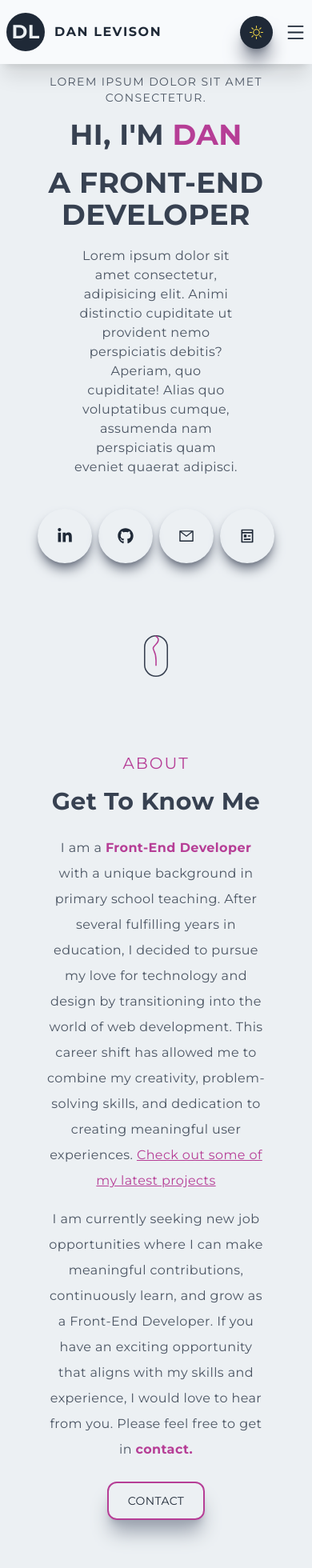
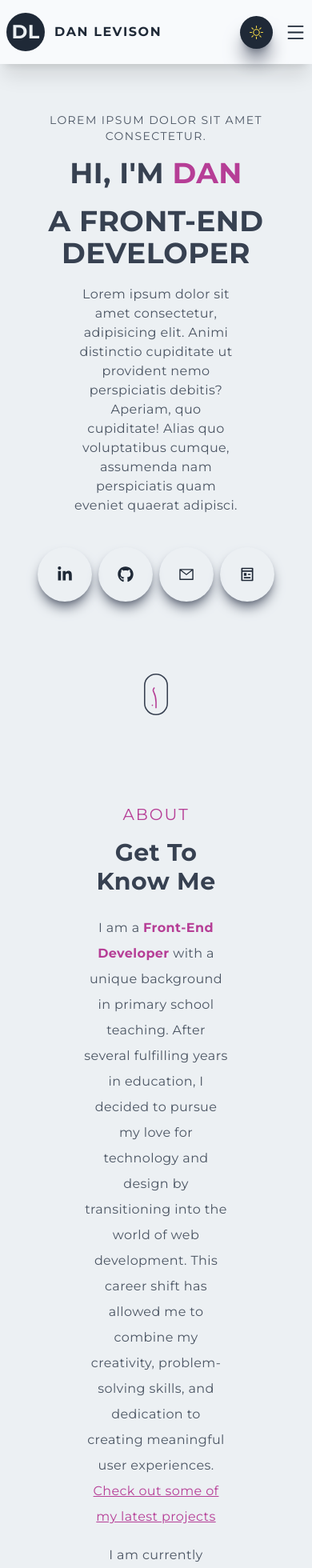
Before and after one commit to danlevison/portfolio, a Next.js app: page / in a window 390 px wide. Shown: the top 1960 px of the page at 80% size. Built offline with nearby package versions, Linux system fonts and the light colour scheme.

Commit message:
fix: spacing on mobile

```diff
--- a/src/app/page.js
+++ b/src/app/page.js
@@ -6,7 +6,7 @@ import Contact from "@/components/Contact";
 
 export default function Home() {
   return (
-      <main className="min-h-screen flex flex-col items-center justify-between p-12 sm:p-24">
+      <main className="min-h-screen flex flex-col items-center justify-between sm:p-12 p-24">
         <Main />
         <About />
         <Skills />
--- a/src/components/About.jsx
+++ b/src/components/About.jsx
@@ -4,7 +4,7 @@ import Link from "next/link"
 
 const About = () => {
   return (
-    <section id="about" className="w-full md:h-screen p-2 flex items-center py-12">
+    <section id="about" className="w-full md:h-screen p-2 flex items-center py-16">
         <div className="max-w-[1240px] m-auto">
             <div className="flex flex-col justify-center items-center text-center sm:text-left">
                 <p className="uppercase text-xl tracking-widest text-accent dark:text-accentDark">About</p>
--- a/src/components/Contact.jsx
+++ b/src/components/Contact.jsx
@@ -27,7 +27,7 @@ const Contact = () => {
   }
 
   return (
-    <section id="contact" className="w-full lg:h-screen py-12 md:py-16">
+    <section id="contact" className="w-full lg:h-screen">
       <div className="max-w-[800px] m-auto px-2 md:py-16 w-full">
         <p className="text-xl tracking-widest uppercase text-accent dark:text-accentDark text-center">Contact</p>
         <h2 className="py-4 lg:text-5xl capitalize text-center text-primaryHeading dark:text-primaryHeadingDark">Get in touch</h2>
--- a/src/components/Main.jsx
+++ b/src/components/Main.jsx
@@ -7,7 +7,7 @@ import MouseScroll from "./MouseScroll"
 
 const Main = () => {
   return (
-    <section id="home" className="w-full h-[130vh] xs:h-screen text-center py-12">
+    <section id="home" className="w-full h-screen text-center">
         <div className="max-w-[1240px] w-full h-full mx-auto p-2 flex flex-col justify-center items-center">
             <div>
                 <p className="uppercase text-sm tracking-widest text-primaryText dark:text-primaryTextDark">Lorem ipsum dolor sit amet consectetur.</p>
--- a/src/components/Projects.jsx
+++ b/src/components/Projects.jsx
@@ -4,8 +4,8 @@ import studentSpaceImg from "../../public/assets/projects/student-space-project.
 
 const Projects = () => {
   return (
-    <section id="projects" className="w-full py-12 md:py-16">
-        <div className="max-w-[1240px] mx-auto px-2 md:py-16 flex flex-col justify-center items-center">
+    <section id="projects" className="w-full">
+        <div className="max-w-[1240px] mx-auto px-2 py-16 flex flex-col justify-center items-center">
             <p className="text-xl tracking-widest uppercase text-accent dark:text-accentDark">Projects</p>
             <h2 className="py-4 lg:text-5xl capitalize text-center text-primaryHeading dark:text-primaryHeadingDark">What i&apos;ve built</h2>
             <div className="grid md:grid-cols-2 gap-8">
--- a/src/components/Skills.jsx
+++ b/src/components/Skills.jsx
@@ -65,7 +65,7 @@ const Skills = () => {
     ))
 
   return (
-    <section id="skills" className="w-full lg:h-screen p-2 py-12 md:py-0">
+    <section id="skills" className="w-full lg:h-screen p-2">
         <div className="max-w-[1240px] h-full mx-auto flex flex-col justify-center items-center">
             <p className="text-xl tracking-widest uppercase text-accent dark:text-accentDark">Skills</p>
             <h2 className="py-4 lg:text-5xl capitalize text-center text-primaryHeading dark:text-primaryHeadingDark">What I&apos;ve worked with</h2>
```
